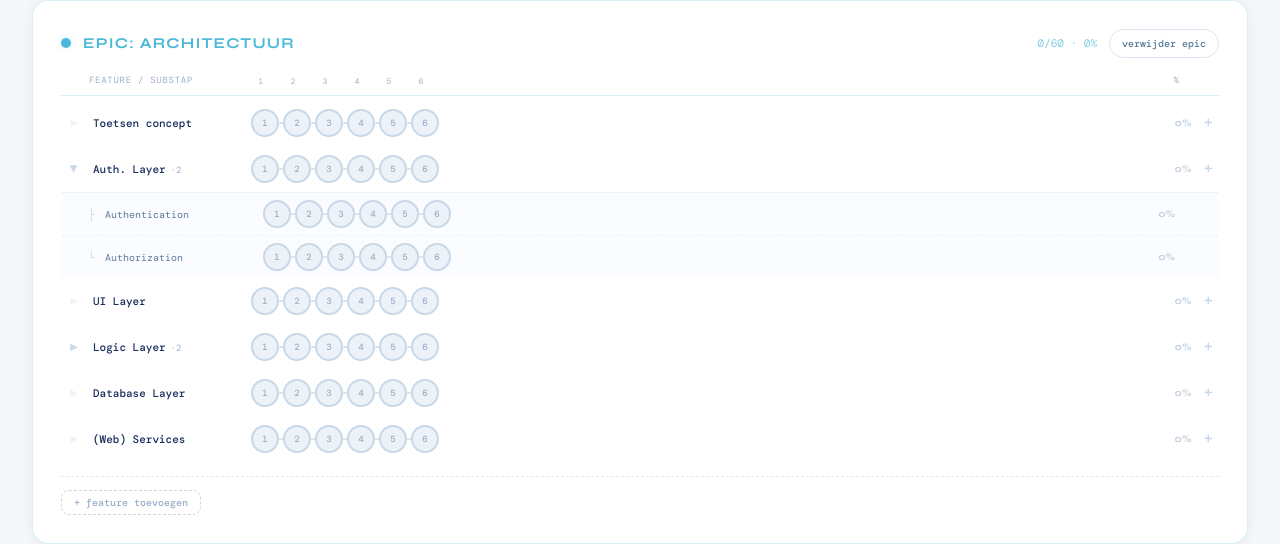
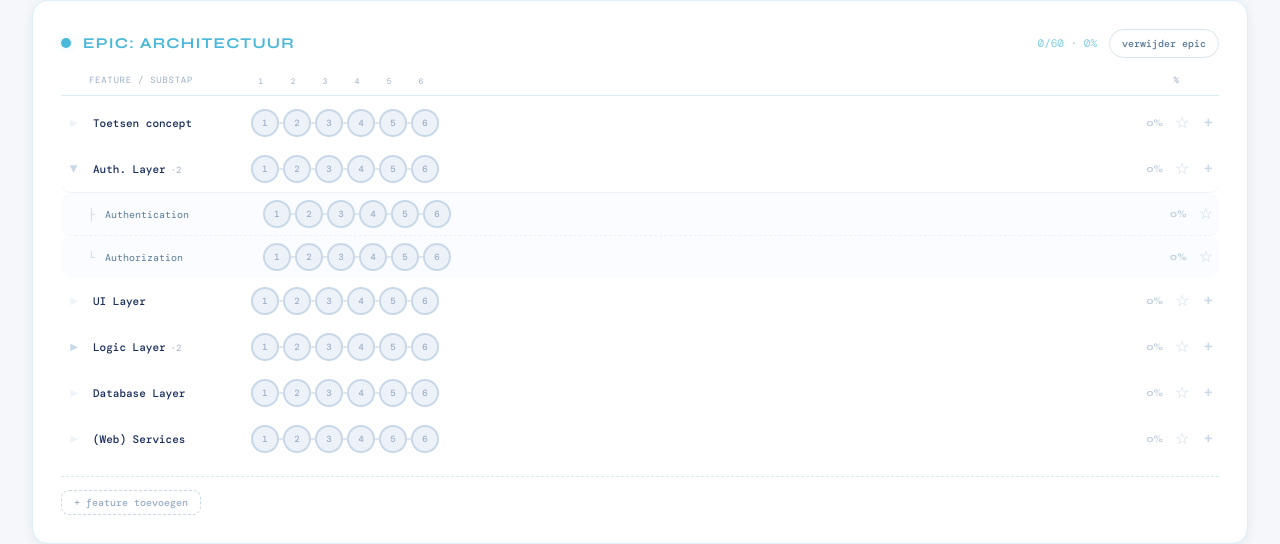
Before and after one commit to markvelthuis1/Project-Nautica, a React (Vite) app: page / in a window 1280 px wide. Shown: the part 162-706 px from the top of the page. Built offline with nearby package versions, Linux system fonts and the light colour scheme; a web font is replaced by a local one.

Commit message:
Update App.jsx
Feature selectie

```diff
--- a/src/App.jsx
+++ b/src/App.jsx
@@ -2,6 +2,8 @@ import { useEffect, useRef, useState } from "react";
 
 const STORAGE_KEY = "project-nautica-tracker-v1";
 const EXPANDED_STORAGE_KEY = "project-nautica-expanded-v1";
+const SELECTED_FEATURE_STORAGE_KEY = "project-nautica-selected-feature-v1";
+const SELECTED_SUBSTEP_STORAGE_KEY = "project-nautica-selected-substep-v1";
 const STEP_STATE_LABELS = ["not_started", "in_progress", "done"];
 
 // steps: 0 = default, 1 = blue (in progress), 2 = orange (done)
@@ -243,6 +245,8 @@ function PctBadge({ steps, accent }) {
 export default function StepTracker() {
   const [data, setData] = useState(() => loadStoredValue(STORAGE_KEY, createInitialData()));
   const [expanded, setExpanded] = useState(() => loadStoredValue(EXPANDED_STORAGE_KEY, defaultExpanded));
+  const [selectedFeatureId, setSelectedFeatureId] = useState(() => loadStoredValue(SELECTED_FEATURE_STORAGE_KEY, null));
+  const [selectedSubstepId, setSelectedSubstepId] = useState(() => loadStoredValue(SELECTED_SUBSTEP_STORAGE_KEY, null));
   const [hoveredKey, setHoveredKey] = useState(null);
   const [modal, setModal] = useState(null);
   const [newName, setNewName] = useState("");
@@ -257,15 +261,27 @@ export default function StepTracker() {
     window.localStorage.setItem(EXPANDED_STORAGE_KEY, JSON.stringify(expanded));
   }, [expanded]);
 
+  useEffect(() => {
+    window.localStorage.setItem(SELECTED_FEATURE_STORAGE_KEY, JSON.stringify(selectedFeatureId));
+  }, [selectedFeatureId]);
+
+  useEffect(() => {
+    window.localStorage.setItem(SELECTED_SUBSTEP_STORAGE_KEY, JSON.stringify(selectedSubstepId));
+  }, [selectedSubstepId]);
+
   const resetTracker = () => {
     if (!window.confirm("Alles resetten en opgeslagen voortgang verwijderen?")) return;
 
     const freshData = createInitialData();
     setData(freshData);
     setExpanded(defaultExpanded);
+    setSelectedFeatureId(null);
+    setSelectedSubstepId(null);
     setStatusMessage("");
     window.localStorage.removeItem(STORAGE_KEY);
     window.localStorage.removeItem(EXPANDED_STORAGE_KEY);
+    window.localStorage.removeItem(SELECTED_FEATURE_STORAGE_KEY);
+    window.localStorage.removeItem(SELECTED_SUBSTEP_STORAGE_KEY);
   };
 
   const exportToJson = () => {
@@ -300,6 +316,8 @@ export default function StepTracker() {
 
       setData(imported.data);
       setExpanded(imported.expanded);
+      setSelectedFeatureId(null);
+      setSelectedSubstepId(null);
       setStatusMessage(`JSON imported from ${file.name}`);
     } catch (error) {
       const message = error instanceof Error ? error.message : "Unknown import error.";
@@ -337,6 +355,14 @@ export default function StepTracker() {
     setNewName("");
   };
 
+  const toggleFeatureHighlight = (featureId) => {
+    setSelectedFeatureId((prev) => (prev === featureId ? null : featureId));
+  };
+
+  const toggleSubstepHighlight = (substepId) => {
+    setSelectedSubstepId((prev) => (prev === substepId ? null : substepId));
+  };
+
   const removeEpic = (epicName) => {
     const featuresInEpic = data[epicName] ?? [];
     const confirmMessage = featuresInEpic.length > 0
@@ -360,6 +386,14 @@ export default function StepTracker() {
 
       return next;
     });
+
+    if (featuresInEpic.some((feature) => feature.id === selectedFeatureId)) {
+      setSelectedFeatureId(null);
+    }
+
+    if (featuresInEpic.some((feature) => feature.substeps.some((substep) => substep.id === selectedSubstepId))) {
+      setSelectedSubstepId(null);
+    }
 
     setStatusMessage(`Epic "${epicName}" verwijderd.`);
   };
@@ -429,9 +463,9 @@ export default function StepTracker() {
         .step-dot:hover { transform: scale(1.18); }
         .connector { height: 2px; flex: 1; max-width: 10px; min-width: 4px; border-radius: 2px; transition: background 0.2s; }
         .epic-card { background: #fff; border: 1px solid #D8E4F0; border-radius: 16px; padding: 28px; margin-bottom: 28px; box-shadow: 0 2px 12px rgba(27,47,94,0.07); }
-        .feature-row { display: flex; align-items: center; gap: 10px; padding: 9px 4px; border-bottom: 1px solid #EDF2F8; }
+        .feature-row { display: flex; align-items: center; gap: 10px; padding: 9px 4px; border-bottom: 1px solid #EDF2F8; border-radius: 10px; transition: background 0.15s ease, box-shadow 0.15s ease, border-color 0.15s ease; }
         .feature-row:last-of-type { border-bottom: none; }
-        .substep-row { display: flex; align-items: center; gap: 10px; padding: 7px 4px 7px 16px; border-bottom: 1px dashed #EDF2F8; background: #FAFCFF; }
+        .substep-row { display: flex; align-items: center; gap: 10px; padding: 7px 4px 7px 16px; border-bottom: 1px dashed #EDF2F8; background: #FAFCFF; border-radius: 10px; transition: background 0.15s ease, box-shadow 0.15s ease; }
         .tooltip { position: absolute; bottom: 34px; left: 50%; transform: translateX(-50%); background: #1B2F5E; border: 1px solid #2A4A6A; color: #fff; font-size: 9px; padding: 3px 7px; border-radius: 5px; white-space: nowrap; pointer-events: none; z-index: 10; }
         .add-btn { background: none; border: 1px dashed #C8D8E8; border-radius: 8px; color: #9AAEC8; font-size: 10px; font-family: 'DM Mono',monospace; cursor: pointer; padding: 5px 12px; transition: all 0.15s; }
         .add-btn:hover { border-color: #4AB8D8; color: #4AB8D8; background: #F0FAFD; }
@@ -535,10 +569,17 @@ export default function StepTracker() {
               const isExpanded = !!expanded[feature.id];
               const hasSubsteps = feature.substeps.length > 0;
               const allDone = feature.steps.every(s => s === 2);
+              const isSelected = selectedFeatureId === feature.id;
 
               return (
                 <div key={feature.id}>
-                  <div className="feature-row">
+                  <div
+                    className="feature-row"
+                    style={{
+                      background: isSelected ? `${color.dim}` : undefined,
+                      boxShadow: isSelected ? `inset 0 0 0 1.5px ${color.accent}` : undefined,
+                    }}
+                  >
                     <button
                       className="expand-btn"
                       style={{ transform: isExpanded ? "rotate(90deg)" : "none", opacity: hasSubsteps ? 1 : 0.3 }}
@@ -553,14 +594,31 @@ export default function StepTracker() {
                     <StepDots steps={feature.steps} onToggle={si => toggleFeatureStep(epic, feature.id, si)} hoveredKey={hoveredKey} onHover={setHoveredKey} hoverPrefix={feature.id} />
                     <PctBadge steps={feature.steps} accent={color.accent} />
 
+                    <button
+                      className="sub-add-btn"
+                      onClick={() => toggleFeatureHighlight(feature.id)}
+                      title={isSelected ? "Highlight verwijderen" : "Feature highlighten"}
+                      style={{ color: isSelected ? color.accent : undefined }}
+                    >
+                      {isSelected ? "★" : "☆"}
+                    </button>
                     <button className="sub-add-btn" onClick={() => openModal(epic, "substep", feature.id)} title="Substap toevoegen">+</button>
                   </div>
 
                   {isExpanded && feature.substeps.map((sub, idx) => {
                     const subAllDone = sub.steps.every(s => s === 2);
                     const isLast = idx === feature.substeps.length - 1;
+                    const isSubstepSelected = selectedSubstepId === sub.id;
                     return (
-                      <div key={sub.id} className="substep-row" style={{ borderBottom: isLast ? "none" : undefined }}>
+                      <div
+                        key={sub.id}
+                        className="substep-row"
+                        style={{
+                          borderBottom: isLast ? "none" : undefined,
+                          background: isSubstepSelected ? color.dim : undefined,
+                          boxShadow: isSubstepSelected ? `inset 0 0 0 1.5px ${color.accent}` : undefined,
+                        }}
+                      >
                         <div style={{ width: 18, display: "flex", alignItems: "center", justifyContent: "flex-end", flexShrink: 0 }}>
                           <span style={{ fontSize: 12, color: "#C8D8E8", lineHeight: 1 }}>{isLast ? "└" : "├"}</span>
                         </div>
@@ -569,7 +627,14 @@ export default function StepTracker() {
                         </div>
                         <StepDots steps={sub.steps} onToggle={si => toggleSubstep(epic, feature.id, sub.id, si)} hoveredKey={hoveredKey} onHover={setHoveredKey} hoverPrefix={sub.id} />
                         <PctBadge steps={sub.steps} accent={color.accent} />
-                        <div style={{ width: 30 }} />
+                        <button
+                          className="sub-add-btn"
+                          onClick={() => toggleSubstepHighlight(sub.id)}
+                          title={isSubstepSelected ? "Highlight verwijderen" : "Substap highlighten"}
+                          style={{ color: isSubstepSelected ? color.accent : undefined }}
+                        >
+                          {isSubstepSelected ? "★" : "☆"}
+                        </button>
                       </div>
                     );
                   })}
```
